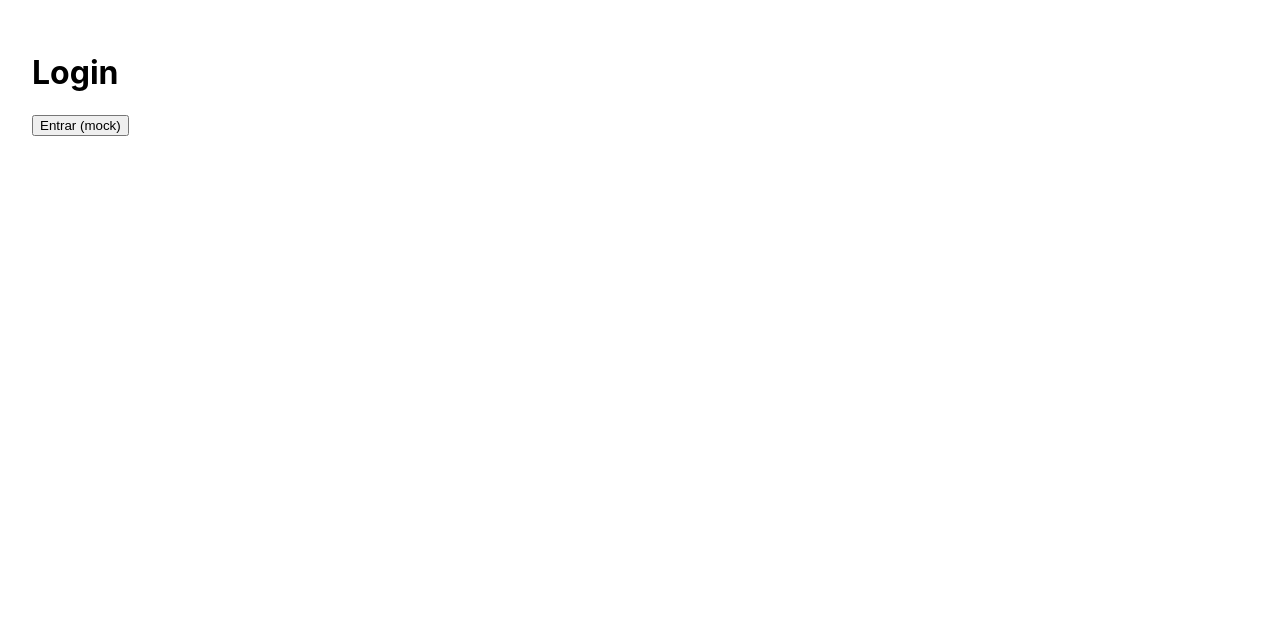
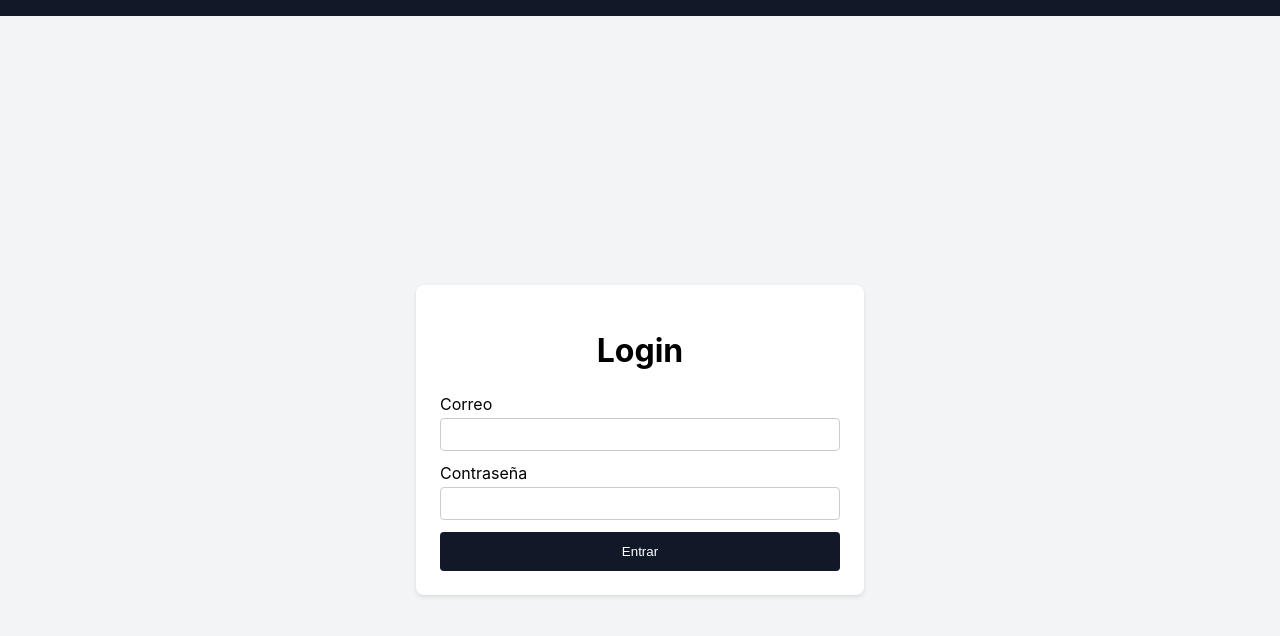
Before and after one commit to GrappePie/nexora-portal, a Next.js app: page /login in a window 1280 px wide. Shown: the top 636 px of the page. Built offline with nearby package versions, Linux system fonts and the light colour scheme; no server answers.

Commit message:
feat: add login form and auth flow

```diff
--- a/app/layout.tsx
+++ b/app/layout.tsx
@@ -1,3 +1,5 @@
+import LogoutButton from '../components/LogoutButton'
+
 export const metadata = {
   metadataBase: new URL(
     process.env.NEXT_PUBLIC_BASE_URL || 'http://localhost:3000',
@@ -12,7 +14,20 @@ export default function RootLayout({
 }) {
   return (
     <html lang="es">
-      <body style={{ fontFamily: 'Inter,system-ui' }}>{children}</body>
+      <body style={{ fontFamily: 'Inter,system-ui', margin: 0 }}>
+        <header
+          style={{
+            backgroundColor: '#111827',
+            color: '#fff',
+            padding: '8px 16px',
+            display: 'flex',
+            justifyContent: 'flex-end',
+          }}
+        >
+          <LogoutButton />
+        </header>
+        {children}
+      </body>
     </html>
   )
 }
--- a/app/login/page.tsx
+++ b/app/login/page.tsx
@@ -1,11 +1,93 @@
 'use client'
 import { useRouter } from 'next/navigation'
-export default function Login() {
-  const r = useRouter()
+import { useState } from 'react'
+import { login } from '../../lib/api'
+export default function LoginPage() {
+  const router = useRouter()
+  const [email, setEmail] = useState('')
+  const [password, setPassword] = useState('')
+  const [error, setError] = useState<string | null>(null)
+  const [loading, setLoading] = useState(false)
+  const handleSubmit = async (e: React.FormEvent) => {
+    e.preventDefault()
+    setError(null)
+    setLoading(true)
+    try {
+      const token = await login(email, password)
+      localStorage.setItem('token', token)
+      router.push('/dashboard')
+    } catch (err) {
+      setError('Credenciales inválidas')
+    } finally {
+      setLoading(false)
+    }
+  }
   return (
-    <main style={{ padding: 24 }}>
-      <h1>Login</h1>
-      <button onClick={() => r.push('/dashboard')}>Entrar (mock)</button>
+    <main
+      style={{
+        display: 'flex',
+        justifyContent: 'center',
+        alignItems: 'center',
+        minHeight: '100vh',
+        padding: 24,
+        backgroundColor: '#f3f4f6',
+      }}
+    >
+      <form
+        onSubmit={handleSubmit}
+        style={{
+          display: 'flex',
+          flexDirection: 'column',
+          width: '100%',
+          maxWidth: 400,
+          gap: 12,
+          backgroundColor: '#fff',
+          padding: 24,
+          borderRadius: 8,
+          boxShadow: '0 2px 4px rgba(0,0,0,0.1)',
+        }}
+      >
+        <h1 style={{ textAlign: 'center', marginBottom: 12 }}>Login</h1>
+        <label style={{ display: 'flex', flexDirection: 'column', gap: 4 }}>
+          Correo
+          <input
+            type="email"
+            value={email}
+            onChange={(e) => setEmail(e.target.value)}
+            required
+            style={{ padding: 8, border: '1px solid #ccc', borderRadius: 4 }}
+          />
+        </label>
+        <label style={{ display: 'flex', flexDirection: 'column', gap: 4 }}>
+          Contraseña
+          <input
+            type="password"
+            value={password}
+            onChange={(e) => setPassword(e.target.value)}
+            required
+            style={{ padding: 8, border: '1px solid #ccc', borderRadius: 4 }}
+          />
+        </label>
+        {error && (
+          <p role="alert" style={{ color: '#b91c1c' }}>
+            {error}
+          </p>
+        )}
+        <button
+          type="submit"
+          disabled={loading}
+          style={{
+            backgroundColor: '#111827',
+            color: '#fff',
+            padding: '12px 0',
+            border: 'none',
+            borderRadius: 4,
+            cursor: 'pointer',
+          }}
+        >
+          {loading ? 'Entrando...' : 'Entrar'}
+        </button>
+      </form>
     </main>
   )
 }
--- /dev/null
+++ b/components/LogoutButton.tsx
@@ -0,0 +1,33 @@
+'use client'
+import { useRouter, usePathname } from 'next/navigation'
+import { useEffect, useState } from 'react'
+export default function LogoutButton() {
+  const router = useRouter()
+  const pathname = usePathname()
+  const [hasToken, setHasToken] = useState(false)
+  useEffect(() => {
+    if (typeof window !== 'undefined') {
+      setHasToken(!!localStorage.getItem('token'))
+    }
+  }, [pathname])
+  const handleLogout = () => {
+    localStorage.removeItem('token')
+    router.push('/login')
+  }
+  if (!hasToken || pathname === '/login') return null
+  return (
+    <button
+      onClick={handleLogout}
+      style={{
+        background: 'transparent',
+        border: '1px solid #fff',
+        color: '#fff',
+        padding: '6px 12px',
+        borderRadius: 4,
+        cursor: 'pointer',
+      }}
+    >
+      Cerrar sesión
+    </button>
+  )
+}
--- /dev/null
+++ b/lib/api.ts
@@ -0,0 +1,12 @@
+export async function login(email: string, password: string): Promise<string> {
+  const res = await fetch('/api/login', {
+    method: 'POST',
+    headers: { 'Content-Type': 'application/json' },
+    body: JSON.stringify({ email, password }),
+  })
+  if (!res.ok) {
+    throw new Error('Invalid credentials')
+  }
+  const data = (await res.json()) as { token: string }
+  return data.token
+}
```
